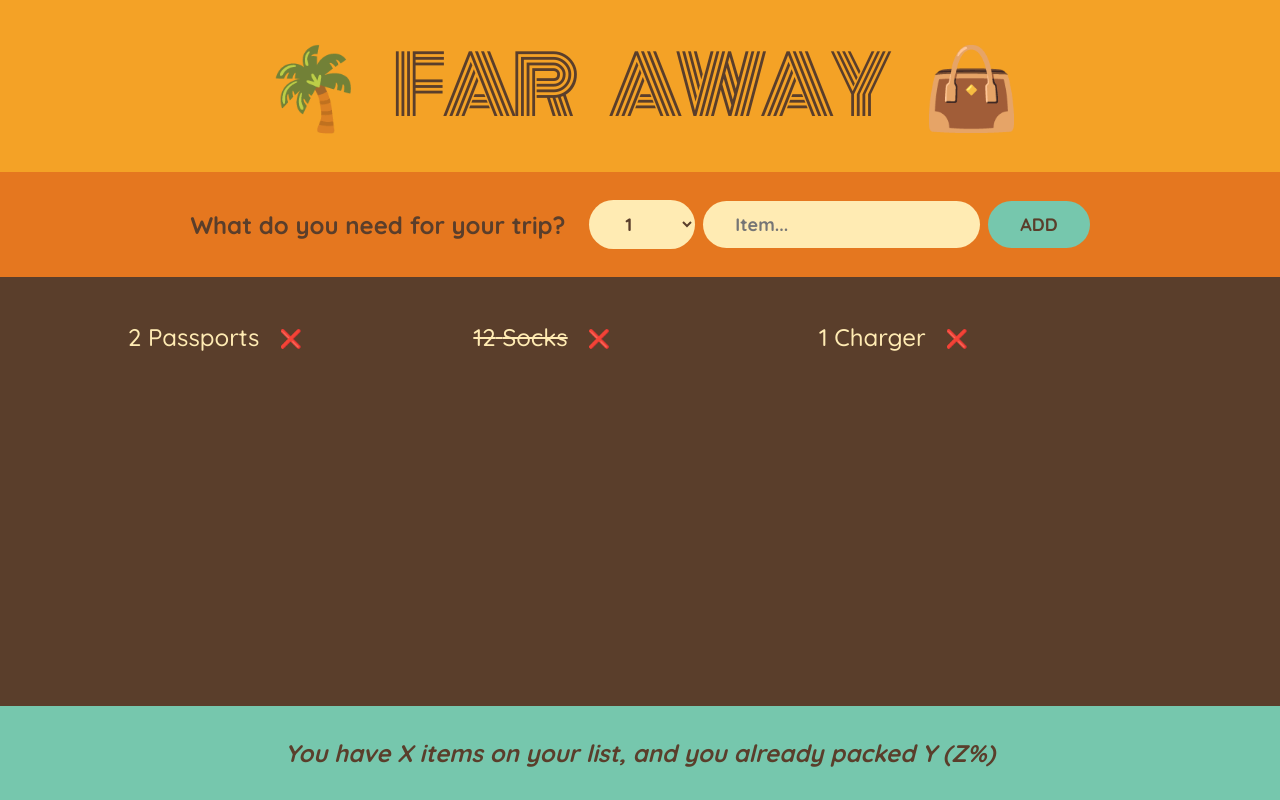
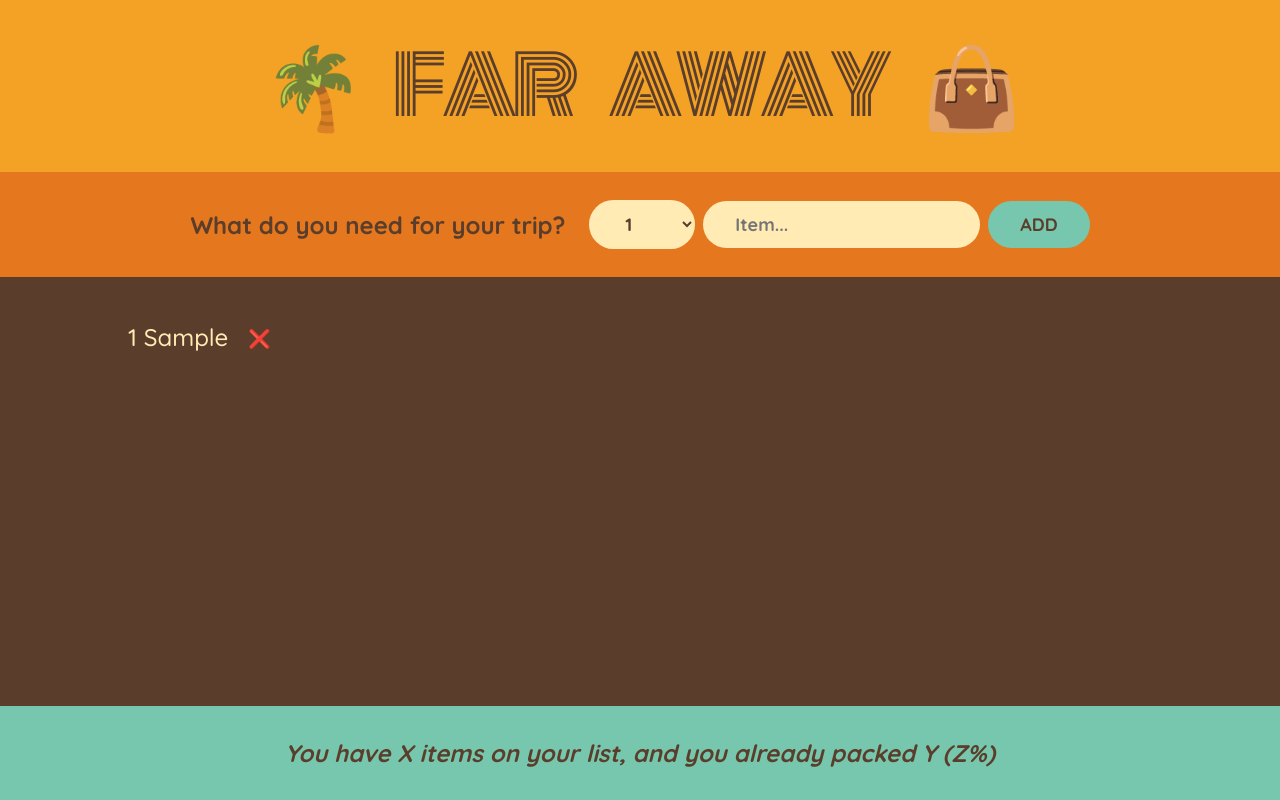
Before and after one commit to oskarziembrowicz/Travel-List, a React (Create React App) app: page / in a window 1280 px wide. Both pictures are taken after typing "Sample" into the empty fields and a click on the button "ADD". Built offline with nearby package versions, Linux system fonts and the light colour scheme.

Commit message:
Adding and deleting elements to the packing list

```diff
--- a/src/App.js
+++ b/src/App.js
@@ -1,17 +1,21 @@
 import { useState } from "react";
 
-const initialItems = [
-  { id: 1, description: "Passports", quantity: 2, packed: false },
-  { id: 2, description: "Socks", quantity: 12, packed: true },
-  { id: 3, description: "Charger", quantity: 1, packed: false },
-];
+export default function App() {
+  const [items, setItems] = useState([]);
 
-export default function App() {
+  function handleAddItems(item) {
+    setItems((items) => [...items, item]);
+  }
+
+  function handleDeleteItem(id) {
+    setItems((items) => items.filter((item) => item.id !== id));
+  }
+
   return (
     <div className="app">
       <Logo />
-      <Form />
-      <PackingList />
+      <Form onAddItems={handleAddItems} />
+      <PackingList items={items} onDeleteItem={handleDeleteItem} />
       <Stats />
     </div>
   );
@@ -21,7 +25,7 @@
   return <h1>🌴 Far Away 👜</h1>;
 }
 
-function Form() {
+function Form({ onAddItems }) {
   const [description, setDescription] = useState("");
   const [quantity, setQuantity] = useState(1);
 
@@ -32,6 +36,8 @@
 
     const newItem = { description, quantity, packed: false, id: Date.now() };
     console.log(newItem);
+
+    onAddItems(newItem);
 
     setDescription("");
     setQuantity(1);
@@ -61,25 +67,25 @@
   );
 }
 
-function PackingList() {
+function PackingList({ items, onDeleteItem }) {
   return (
     <div className="list">
       <ul>
-        {initialItems.map((item) => (
-          <Item item={item} key={item.id} />
+        {items.map((item) => (
+          <Item item={item} onDeleteItem={onDeleteItem} key={item.id} />
         ))}
       </ul>
     </div>
   );
 }
 
-function Item({ item }) {
+function Item({ item, onDeleteItem }) {
   return (
     <li>
       <span style={item.packed ? { textDecoration: "line-through" } : {}}>
         {item.quantity} {item.description}
       </span>
-      <button>❌</button>
+      <button onClick={() => onDeleteItem(item.id)}>❌</button>
     </li>
   );
 }
```
